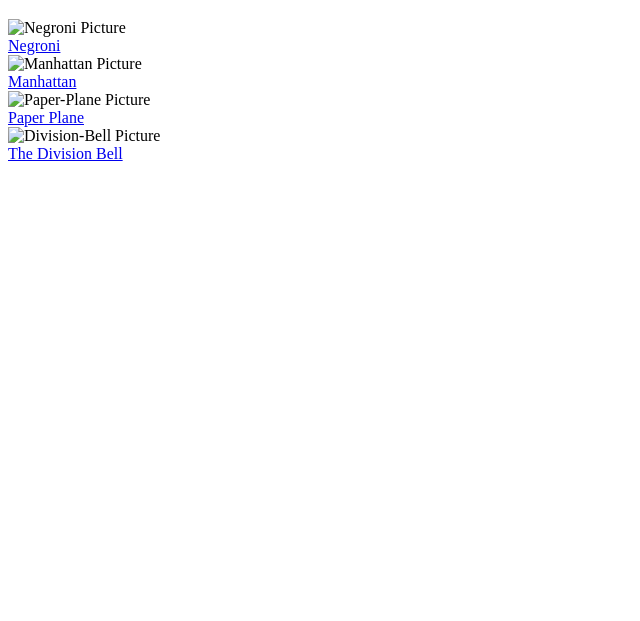
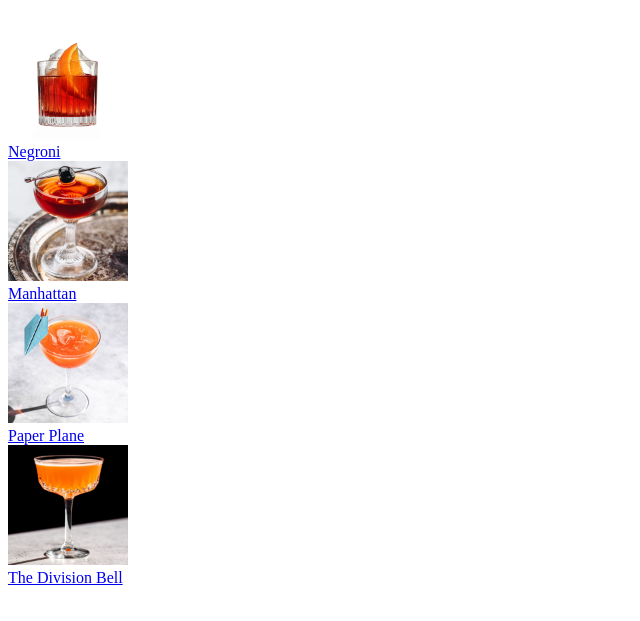
Before and after one commit to joshchopin7/Cocktail_Recipes, a plain HTML site: page index.html in a window 1280 px wide. Shown: the part 61-682 px from the top of the page, without its empty margins (0-640 px from the left). Drawn offline with Linux system fonts and the light colour scheme; the site is published under a folder, as on GitHub Pages, so addresses that start at the root find nothing.

Commit message:
correct image link 1

```diff
--- a/index.html
+++ b/index.html
@@ -9,16 +9,16 @@
 <body>
     <h1>Cocktail Recipes</h1>
 
-    <img src="/images/Negroni.jpg" alt="Negroni Picture" width="120"> <br>
+    <img src="images/Negroni.jpg" alt="Negroni Picture" width="120"> <br>
     <a href="Negroni.html">Negroni</a><br>
 
-    <img src="/images/Manhattan.jpg" alt="Manhattan Picture" width="120"> <br>
+    <img src="images/Manhattan.jpg" alt="Manhattan Picture" width="120"> <br>
     <a href="Mahattan.html">Manhattan</a><br>
 
-    <img src="/images/PaperPlane.jpg" alt="Paper-Plane Picture" width="120"> <br>
+    <img src="images/PaperPlane.jpg" alt="Paper-Plane Picture" width="120"> <br>
     <a href="Paper-Plane.html">Paper Plane</a><br>
 
-    <img src="/images/DivisionBell.jpg" alt="Division-Bell Picture" width="120"> <br>
+    <img src="images/DivisionBell.jpg" alt="Division-Bell Picture" width="120"> <br>
     <a href="Division-Bell.html">The Division Bell</a><br>
 
 </body>
```
